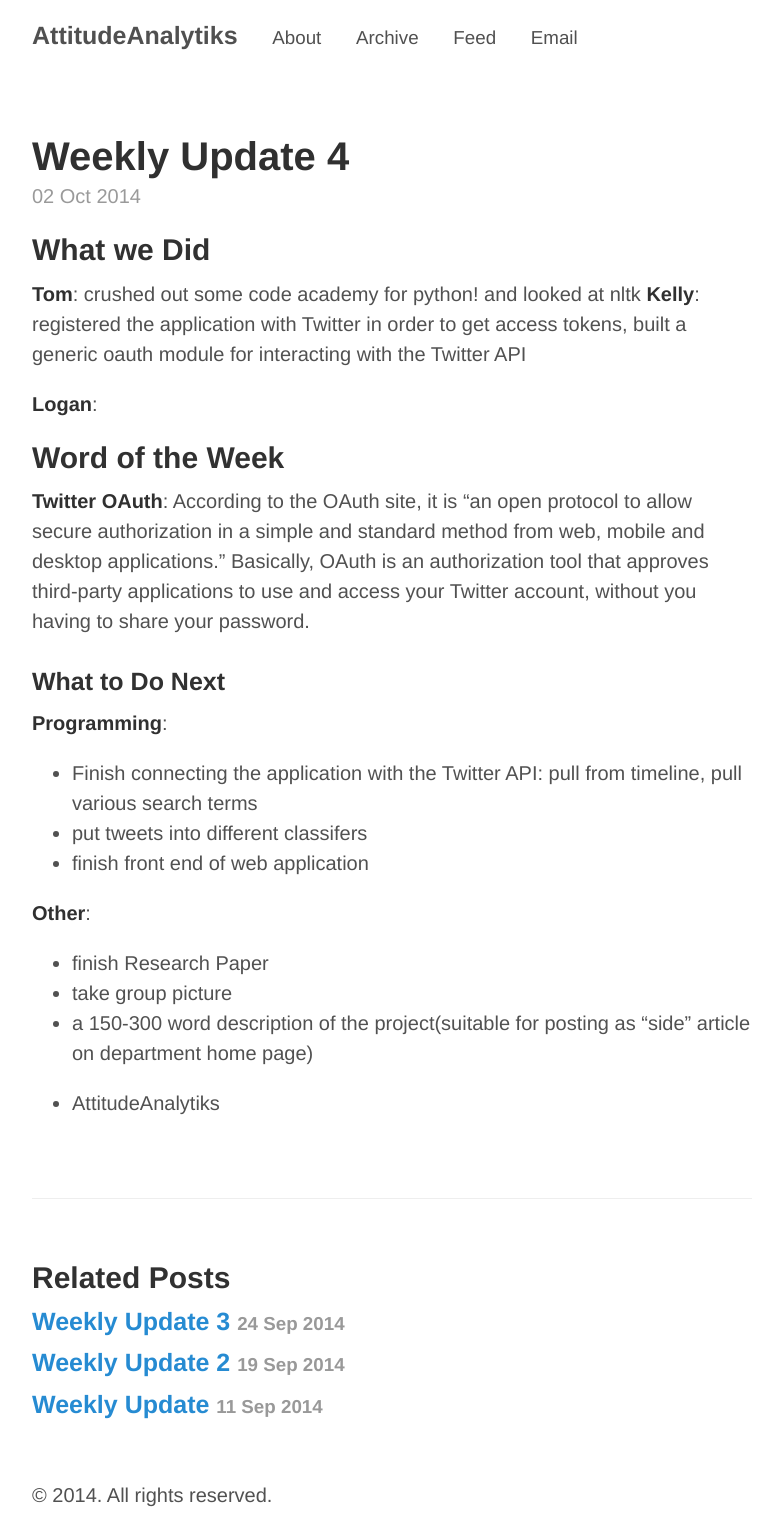
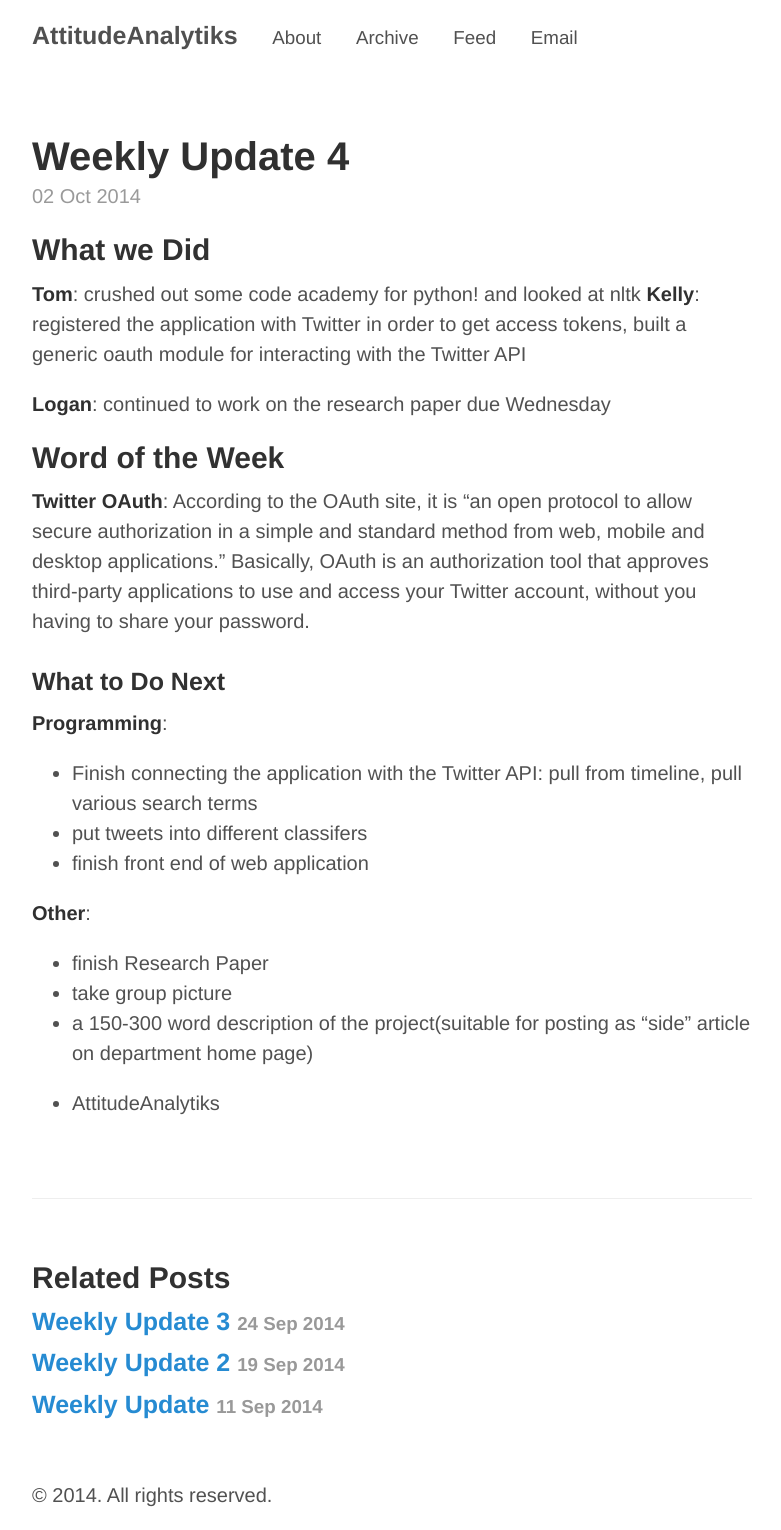
Before and after one commit to AttitudeAnalytiks/AttitudeAnalytiks.github.io, a Jekyll site: the page built from _posts/2014-10-02-Week4Update.md, in a window 1280 px wide. Shown: the whole page, without its empty margins (248-1029 px from the left). Built offline with Jekyll 4.4.1, drawn with Linux system fonts in a browser that asks for light colours; Markdown is read by kramdown in place of the engine named in the settings.

Commit message:
Update 2014-10-02-Week4Update.md

```diff
--- a/_posts/2014-10-02-Week4Update.md
+++ b/_posts/2014-10-02-Week4Update.md
@@ -10,7 +10,7 @@ title: Weekly Update 4
 **Tom**:  crushed out some code academy for python! and looked at nltk
 **Kelly**: registered the application with Twitter in order to get access tokens, built a generic oauth module for interacting with the Twitter API
 
-**Logan**:
+**Logan**:  continued to work on the research paper due Wednesday
 
 ## Word of the Week
 
```
